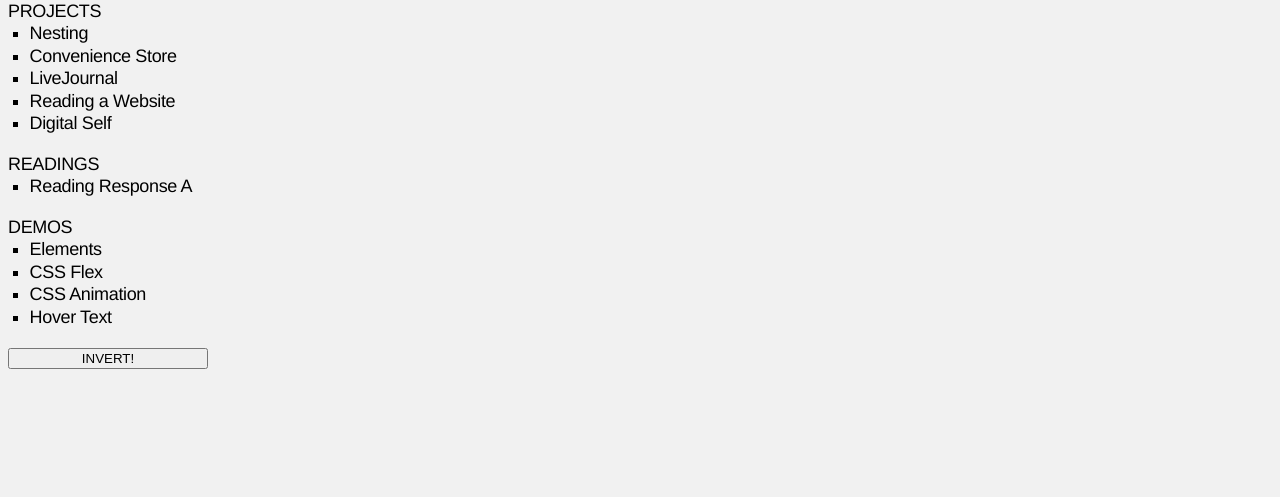
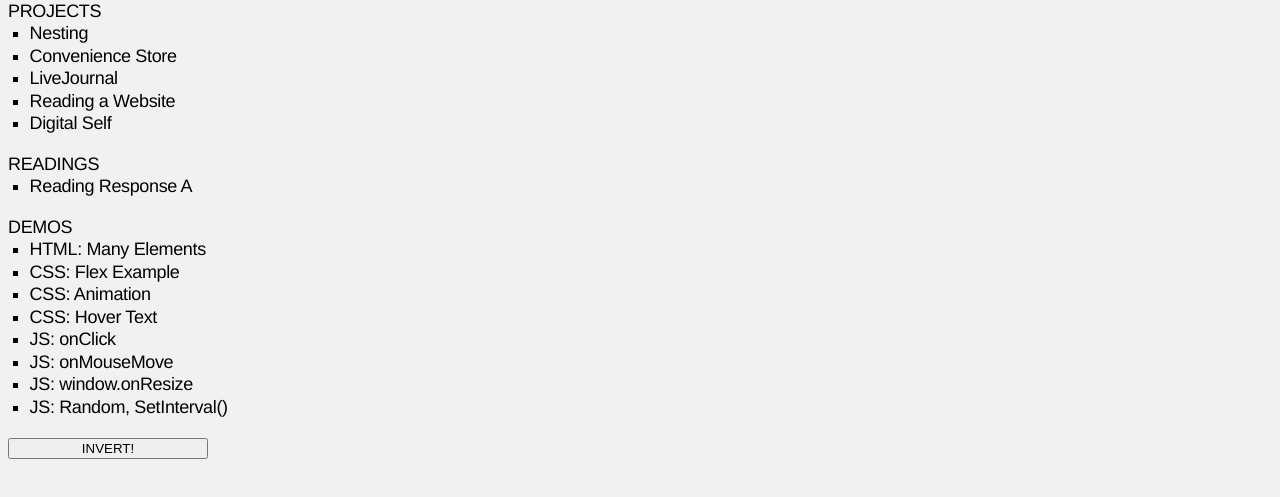
Before and after one commit to mattwolff/summer2019-yale, a plain HTML site: page index.html in a window 1280 px wide. Shown: the part 51-548 px from the top of the page. Drawn offline with Linux system fonts and the light colour scheme.

Commit message:
home page add links to demo pages

```diff
--- a/index.html
+++ b/index.html
@@ -52,16 +52,28 @@
         <h1 class="large" id="f">Demos</h1>
         <ul>
           <li>
-            <a href="demos/demo.html">Elements</a>
+            <a href="demos/demo.html">HTML: Many Elements</a>
           </li>
           <li>
-            <a href="demos/flex.html">CSS Flex</a>
+            <a href="demos/flex.html">CSS: Flex Example</a>
           </li>
           <li>
-            <a href="demos/animation.html">CSS Animation</a>
+            <a href="demos/animation.html">CSS: Animation</a>
           </li>
           <li>
-            <a href="demos/hover-text.html">Hover Text</a>
+            <a href="demos/hover-text.html">CSS: Hover Text</a>
+          </li>
+          <li>
+            <a href="demos/click.html">JS: onClick</a>
+          </li>
+          <li>
+            <a href="demos/mousemove.html">JS: onMouseMove</a>
+          </li>
+          <li>
+            <a href="demos/resize.html">JS: window.onResize</a>
+          </li>
+          <li>
+            <a href="demos/random.html">JS: Random, SetInterval()</a>
           </li>
         </ul>
       </div>
```
